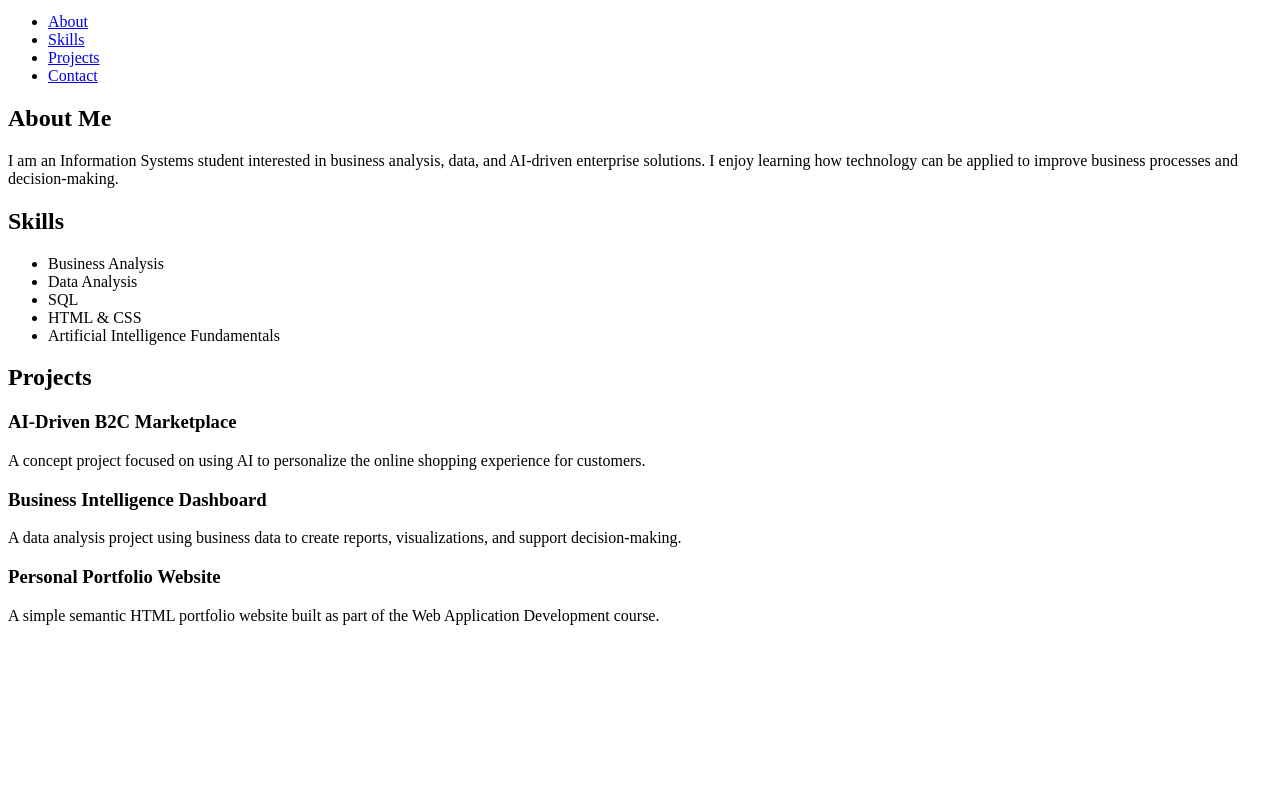
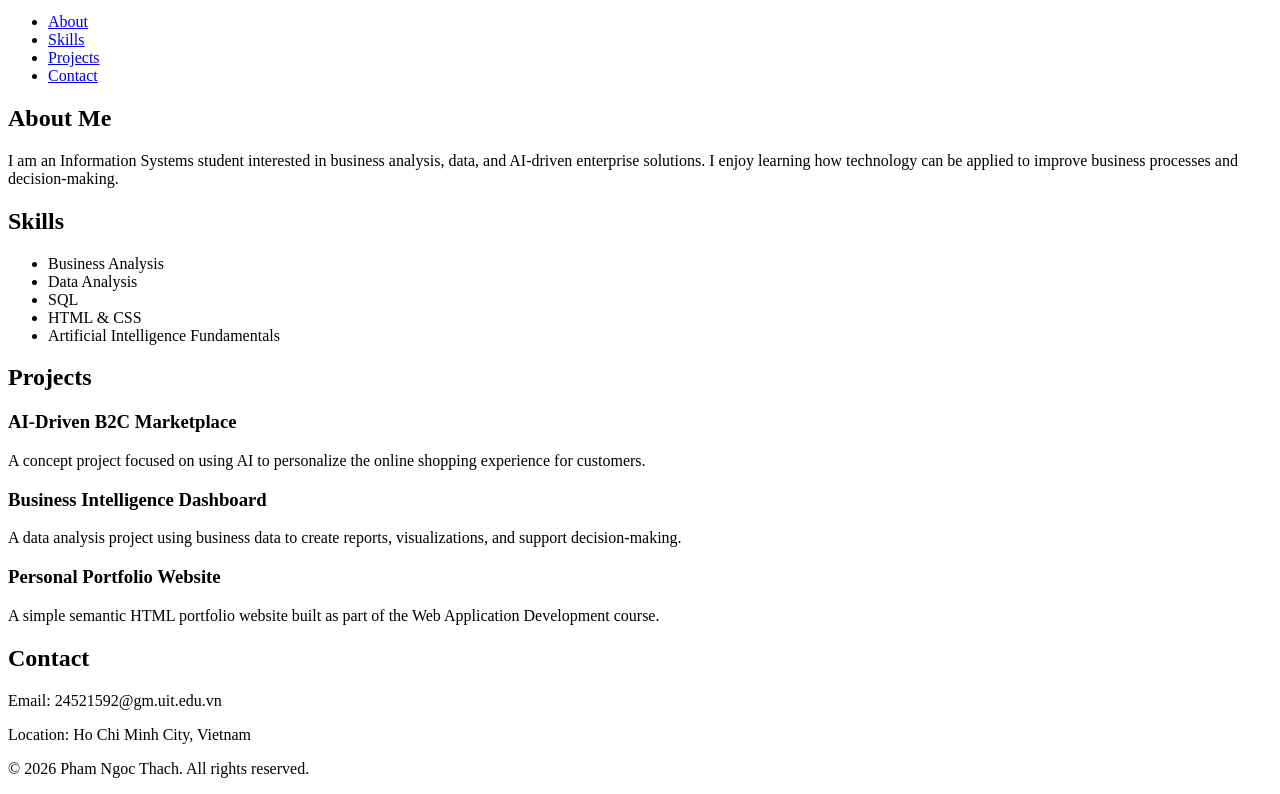
Before and after one commit to Te06/web-lab1-ex1, a plain HTML site: page index.html in a window 1280 px wide. Shown: the part 127-921 px from the top of the page. Before the commit the page ends 800 px from the top, so only its background shows below. Drawn offline with Linux system fonts and the light colour scheme.

Commit message:
feat(html): add portfolio content

```diff
--- a/index.html
+++ b/index.html
@@ -75,10 +75,14 @@
 </section>
 
     <section id="contact">
-    </section>
+  <h2>Contact</h2>
+  <p>Email: 24521592@gm.uit.edu.vn</p>
+  <p>Location: Ho Chi Minh City, Vietnam</p>
+</section>
   </main>
 
   <footer>
-  </footer>
+  <p>&copy; 2026 Pham Ngoc Thach. All rights reserved.</p>
+</footer>
 </body>
 </html>
```
